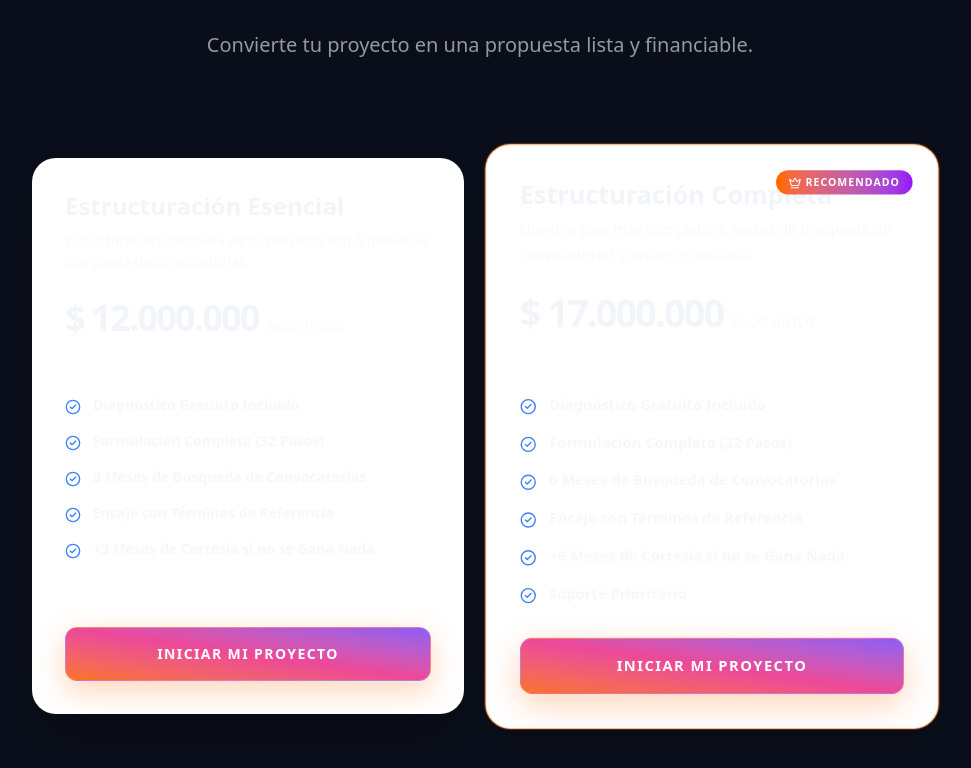
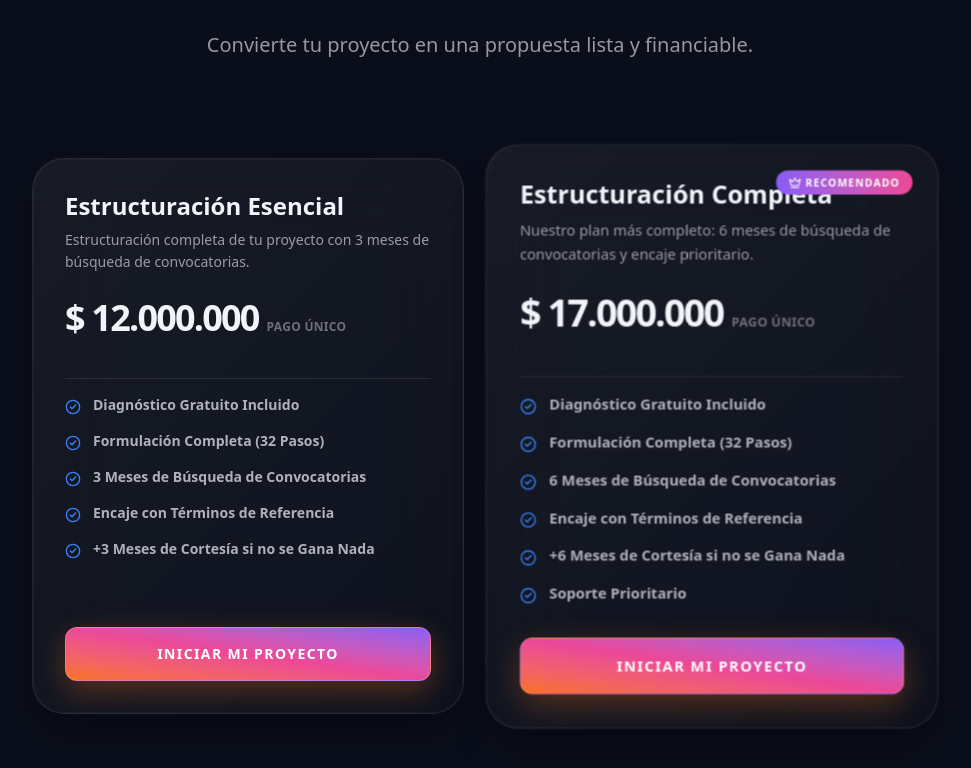
Before and after one commit to Servingbuilderapp/serving-builder-app, a Next.js app: page / in a window 1280 px wide. Shown: the part 1999-2767 px from the top of the page, without its empty margins (160-1131 px from the left). Built offline with nearby package versions, Linux system fonts and the light colour scheme; no server answers; the database is empty.

Commit message:
Add files via upload

```diff
--- a/src/components/plans/PricingTable.tsx
+++ b/src/components/plans/PricingTable.tsx
@@ -1,17 +1,14 @@
 'use client'
-
 import React from 'react'
 import { useTranslation } from '@/hooks/useTranslation'
 import { CheckCircle2, Crown } from 'lucide-react'
 import { cn } from '@/lib/utils'
 import { GlowButton } from '@/components/ui/GlowButton'
 import { useRouter } from 'next/navigation'
-
 interface PricingTableProps {
   plans: any[]
   currentPlanId: string | null
 }
-
 function formatCOP(value: number) {
   return new Intl.NumberFormat('es-CO', {
     style: 'currency',
@@ -19,29 +16,25 @@ function formatCOP(value: number) {
     maximumFractionDigits: 0,
   }).format(value)
 }
-
 export function PricingTable({ plans }: PricingTableProps) {
   const { language } = useTranslation()
   const router = useRouter()
-
   const PlanCard = ({ plan }: { plan: any }) => {
     const features = language === 'en' ? plan.items_en : plan.items_es
     const featured = !!plan.featured
-
     return (
       <div className={cn(
-        "relative group flex flex-col h-full border rounded-3xl p-8 transition-all duration-500 overflow-hidden shadow-2xl bg-white",
+        "relative group flex flex-col h-full rounded-3xl p-8 transition-all duration-500 overflow-hidden glass-card",
         featured
-          ? "border-orange-500/40 hover:border-orange-400/60 shadow-xl hover:shadow-2xl ring-1 ring-orange-500/30 md:scale-105"
-          : "border-color-base-content/10 hover:border-color-primary/40"
+          ? "border border-color-accent-violet/40 hover:border-color-accent-magenta/60 ring-1 ring-color-accent-violet/30 md:scale-105"
+          : "border border-color-base-content/10 hover:border-color-primary/40"
       )}>
         {featured && (
-          <div className="absolute top-6 right-6 px-3 py-1 rounded-full bg-linear-to-r from-orange-500 to-purple-600 text-white text-[10px] font-black uppercase tracking-widest flex items-center gap-1 z-20">
+          <div className="absolute top-6 right-6 px-3 py-1 rounded-full bg-linear-to-r from-color-accent-violet to-color-accent-magenta text-white text-[10px] font-black uppercase tracking-widest flex items-center gap-1 z-20">
             <Crown className="h-3 w-3" />
             {language === 'en' ? 'Recommended' : 'Recomendado'}
           </div>
         )}
-
         <div className="relative space-y-6 flex-1">
           <div className="space-y-2">
             <h3 className="text-2xl font-bold text-color-base-content leading-tight">
@@ -51,7 +44,6 @@ export function PricingTable({ plans }: PricingTableProps) {
               {language === 'en' ? plan.description_en : plan.description_es}
             </p>
           </div>
-
           <div className="flex items-baseline gap-2">
             <span className="text-4xl font-black text-color-base-content tracking-tighter">
               {formatCOP(plan.price_monthly)}
@@ -60,7 +52,6 @@ export function PricingTable({ plans }: PricingTableProps) {
               {language === 'en' ? 'one-time' : 'pago único'}
             </span>
           </div>
-
           <div className="space-y-4 pt-4">
             <div className="h-px bg-color-base-content/10 w-full" />
             <ul className="space-y-4">
@@ -75,7 +66,6 @@ export function PricingTable({ plans }: PricingTableProps) {
             </ul>
           </div>
         </div>
-
         <div className="mt-8">
           <GlowButton
             onClick={() => router.push(`/contratar?plan=${plan.slug}`)}
@@ -87,7 +77,6 @@ export function PricingTable({ plans }: PricingTableProps) {
       </div>
     )
   }
-
   return (
     <div className="space-y-16">
       <div className="grid grid-cols-1 md:grid-cols-2 gap-8 max-w-4xl mx-auto items-stretch">
```
